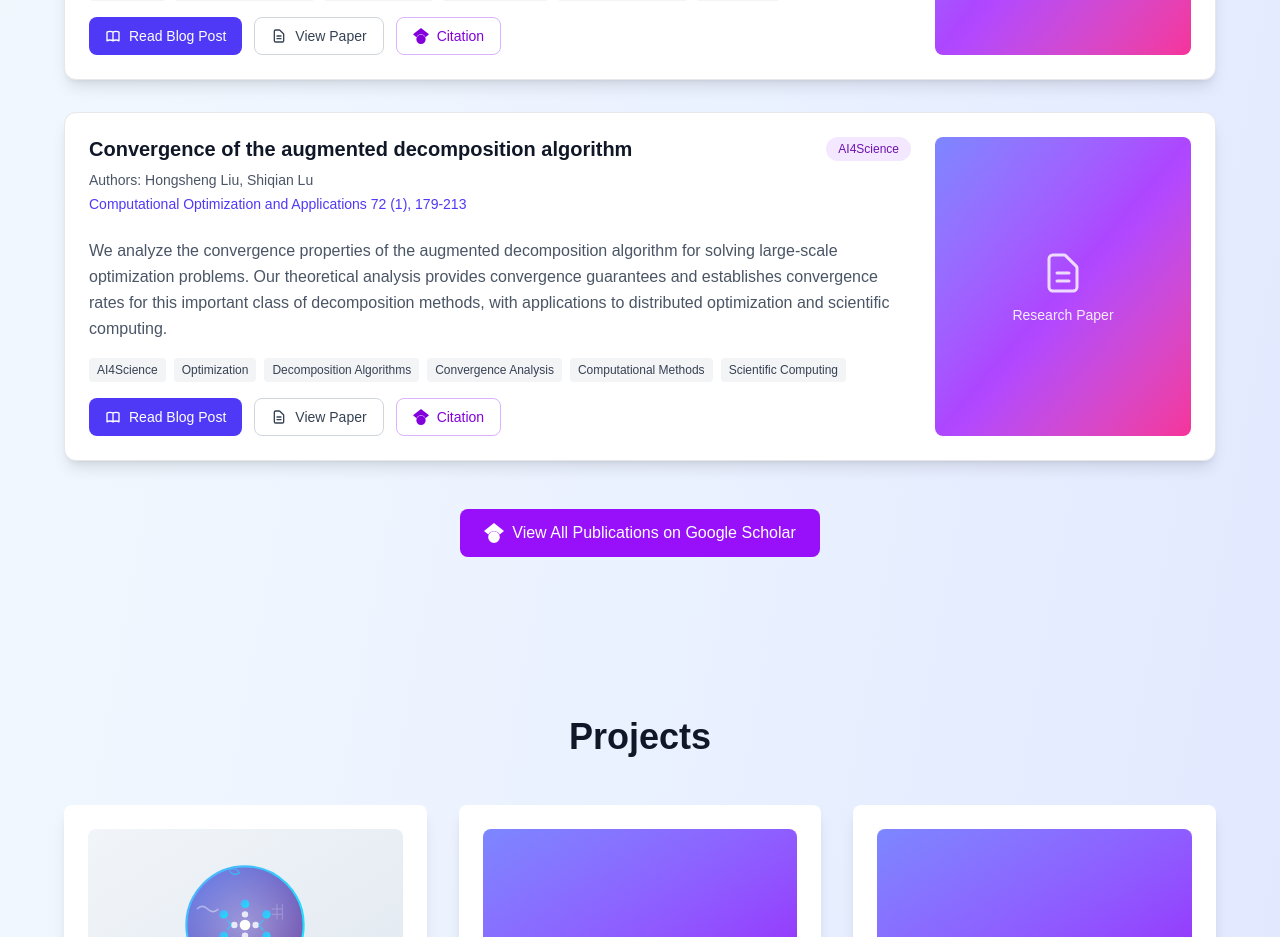
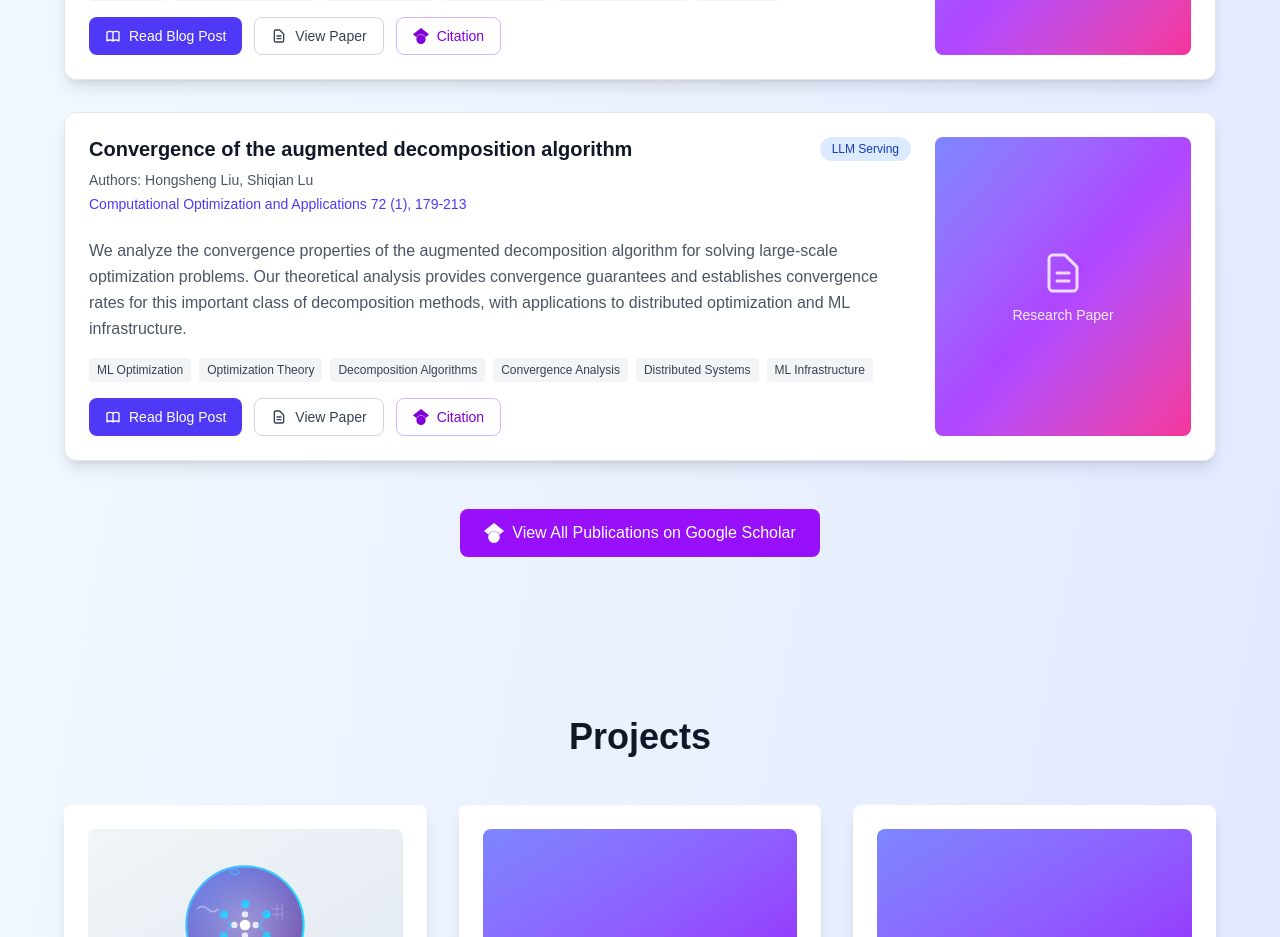
Before and after one commit to hsliuustc0106/hsliu-website, a Next.js app: page /hsliu-website/ in a window 1280 px wide. Shown: the part 5200-6137 px from the top of the page. Built offline with nearby package versions, Linux system fonts and the light colour scheme.

Commit message:
Correct categorization: augmented decomposition algorithm is ML optimization, not AI4Science

```diff
--- a/src/app/page.tsx
+++ b/src/app/page.tsx
@@ -354,11 +354,11 @@ export default function Home() {
                 title: "Convergence of the augmented decomposition algorithm",
                 authors: "Hongsheng Liu, Shiqian Lu",
                 venue: "Computational Optimization and Applications 72 (1), 179-213",
-                type: "AI4Science",
-                description: "We analyze the convergence properties of the augmented decomposition algorithm for solving large-scale optimization problems. Our theoretical analysis provides convergence guarantees and establishes convergence rates for this important class of decomposition methods, with applications to distributed optimization and scientific computing.",
+                type: "LLM Serving",
+                description: "We analyze the convergence properties of the augmented decomposition algorithm for solving large-scale optimization problems. Our theoretical analysis provides convergence guarantees and establishes convergence rates for this important class of decomposition methods, with applications to distributed optimization and ML infrastructure.",
                 blogUrl: "#", // Will be updated when blog post is ready
                 paperUrl: "#", // Will be updated with actual paper link
-                tags: ["AI4Science", "Optimization", "Decomposition Algorithms", "Convergence Analysis", "Computational Methods", "Scientific Computing"]
+                tags: ["ML Optimization", "Optimization Theory", "Decomposition Algorithms", "Convergence Analysis", "Distributed Systems", "ML Infrastructure"]
               }
               // Add more publications as needed
             ].map((publication, index) => (
```
